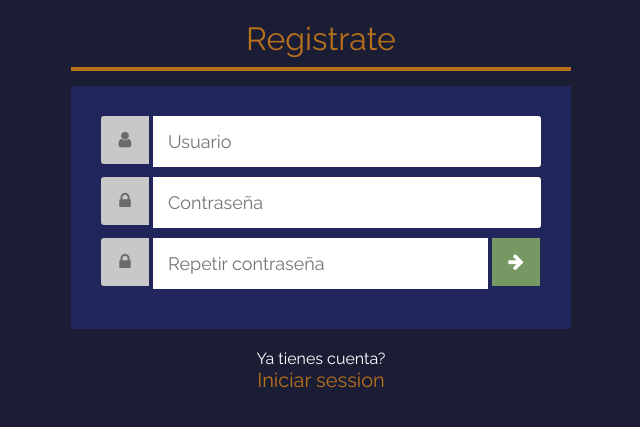
After one commit to DNavarro10/login, a PHP site: page /registrate in a window 1280 px wide. The commit adds this page. Shown: the top 427 px of the page, without its empty margins (319-959 px from the left). Run offline with PHP 8.4, Linux system fonts and the light colour scheme; some libraries are stand-ins or nearby versions.

Commit message:
Agregado form de registro
pendiente estilos y arreglar el fontawesome que no se muestra

```diff
--- a/CSS/style.css
+++ b/CSS/style.css
@@ -10,7 +10,7 @@
 body {
 	font-size: 16px;
  	font-family:'Raleway', sans-serif;
-	background-color: #1b1d35;
+	background-color:#1b1d35;
 	color: #fff;
 }
 #cerrar{
@@ -32,7 +32,9 @@ body {
 	text-align: justify;
 }
 .contenido{
-
+	background-color: rgba(41, 50, 147, 0.4);
+	padding: 30px;
+	margin-bottom: 20px;
 }
 .titulo {
 	font-weight: 300;
@@ -40,12 +42,12 @@ body {
 	text-align: center;
 	margin-bottom: 10px;
 	margin-top: 20px;
-	border-bottom: 4px solid #b8711b;
+
 }
 
 .border{
 	border: none;
-	margin-bottom: 5px;
+	margin-bottom: 15px;
 	border-bottom: 4px solid #b8711b;
 	background: none;
 	color: none;
@@ -55,10 +57,11 @@ body {
 .formulario .form-group{
 	width: 100%;
 	margin-bottom: 10px;
+
 }
 
 .formulario input[type="text"],
-.formulario input[type="passwprd"]{
+.formulario input[type="password"]{
 	padding: 15px;
 	font-family: 'Raleway',sans-serif;
 	font-size: 18px;
@@ -70,10 +73,10 @@ body {
 	padding: 15px;
 	text-align: center;
 	width:48px;
-	max-height: 480px;
+	max-height: 48px;
 	font-size: 18px;
 	line-height: 18px;
-	background: #c8c8c8;
+	background-color: #c8c8c8;
 	display: inline-block;
 	color: #6b6b6b;
 	vertical-align: top;
@@ -91,6 +94,9 @@ body {
 	border-radius: 0 3px 3px 0;
 }
 
+.formulario .password_btn{
+	width: calc(100% - 105px);
+}
 .formulario .error ul{
 	padding: 0 15px;
 }
@@ -111,8 +117,9 @@ body {
 	color: #fff;
 	background: #769863;
 	cursor: pointer;
+	margin-left: 4px;
 
-	border-right: 0 3px 3px 0;
+	border-right: 4px;
 }
 
 .texto-registrate{
--- a/Vistas/contenido.view.php
+++ b/Vistas/contenido.view.php
@@ -3,14 +3,15 @@
 <head>
 	<meta charset="UTF-8">
 	<meta name="viewport" content="width=device-width, user-scalable=no, initial-scale=1.0, maximum-scale=1.0, minimum-scale=1.0">
-	<link rel="stylesheet" href="../CSS/style.css">
+	<link rel="stylesheet" href="path/to/font-awesome/css/font-awesome.min.css">
+	<link rel="stylesheet" href="CSS/style.css">
 	<link href="https://fonts.googleapis.com/css?family=Raleway" rel="stylesheet">
 	<title>Contenido</title>
 </head>
 <body>
 	<div class="contenedor">
 		<h1 class="titulo">Contenido del titulo</h1>
-
+		<hr class="border">
 			<div class="contenido">
 				<article>
 					<p>
--- /dev/null
+++ b/Vistas/registrate.view.php
@@ -0,0 +1,35 @@
+<!DOCTYPE html>
+<html lang="en">
+<head>
+	<meta charset="UTF-8">
+	<meta name="viewport" content="width=device-width, user-scalable=no, initial-scale=1.0, maximum-scale=1.0, minimum-scale=1.0">
+	<link rel="stylesheet" href="path/to/font-awesome/css/font-awesome.min.css">
+	<link rel="stylesheet" href="CSS/style.css">
+	<link href="https://fonts.googleapis.com/css?family=Raleway" rel="stylesheet">
+	<title>Registro</title>
+</head>
+<body>
+	<div class="contenedor">
+		<h1 class="titulo">Registrate</h1>
+		<hr class="border">
+			<div class="contenido">
+				<form action="<?php echo htmlspecialchars($_SERVER['PHP_SELF']); ?>" class="formulario" name="login" method="post">
+					<div class="form-group">
+						<i class="icono izquierda fa fa-user"></i><input type="text" name="usuario" class="usuario" placeholder="Usuario">
+					</div>
+					<div class="form-group">
+						<i class="icono izquierda fa fa-lock"></i><input type="password" name="password" class="password" placeholder="Contraseña">
+					</div>
+					<div class="form-group">
+						<i class="icono izquierda fa fa-lock"></i><input type="password" name="password2" class="password_btn" placeholder="Repetir contraseña"><i class="submit-btn fa fa-arrow-right" onclick="login.submit()"></i>
+					</div>
+				</form>
+			</div>
+			<p class="texto-registrate">
+				Ya tienes cuenta?
+				<a id="cerrar" href="login.php">Iniciar session</a>
+			</p>
+	</div>
+
+</body>
+</html>
--- /dev/null
+++ b/registrate.php
@@ -0,0 +1,3 @@
+<?php
+	require 'Vistas/registrate.view.php';
+?>
```
Also changed, not shown: index.php (added, +9 -0 lines).
